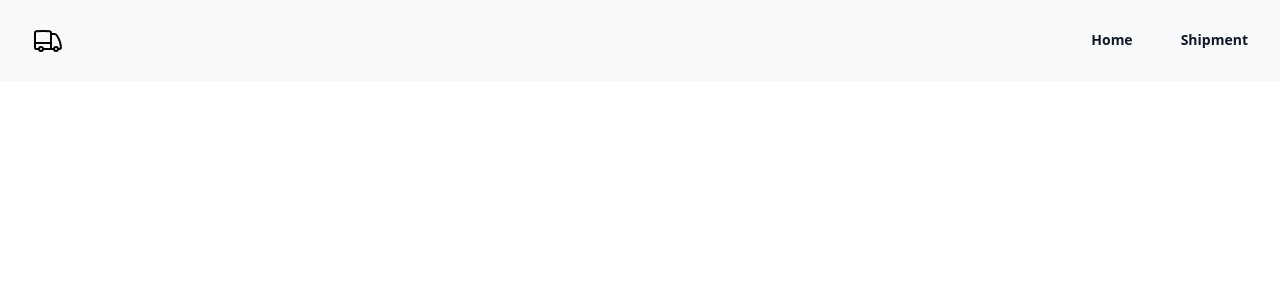
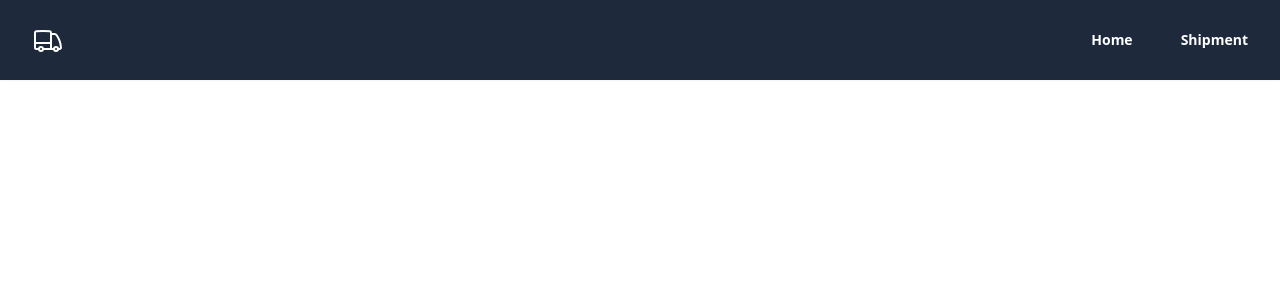
Before and after one commit to codernoyan/delivery-app-task, a React (Vite) app: page / in a window 1280 px wide. Shown: the top 300 px of the page. Built offline with nearby package versions, Linux system fonts and the light colour scheme.

Commit message:
color bugs fixed on navbar

```diff
--- a/src/components/navbar/Navbar.jsx
+++ b/src/components/navbar/Navbar.jsx
@@ -15,15 +15,15 @@ export default function Navbar() {
   const handleRender = (e, itemName) => {
     e.preventDefault();
     setRender(itemName);
-  }
+  };
 
   return (
-    <header className="absolute inset-x-0 top-0 z-50 shadow-sm bg-slate-50">
+    <header className="absolute inset-x-0 top-0 z-50 shadow-sm bg-slate-800">
       <nav className="flex items-center justify-between p-6 lg:px-8" aria-label="Global">
         <div className="flex lg:flex-1">
           <a href="#" className="-m-1.5 p-1.5">
             <span className="sr-only">Your Company</span>
-            <svg xmlns="http://www.w3.org/2000/svg" fill="none" viewBox="0 0 24 24" strokeWidth={1.5} stroke="currentColor" className="w-8 h-8">
+            <svg xmlns="http://www.w3.org/2000/svg" fill="none" viewBox="0 0 24 24" strokeWidth={1.5} stroke="currentColor" className="w-8 h-8 text-white">
               <path strokeLinecap="round" strokeLinejoin="round" d="M8.25 18.75a1.5 1.5 0 01-3 0m3 0a1.5 1.5 0 00-3 0m3 0h6m-9 0H3.375a1.125 1.125 0 01-1.125-1.125V14.25m17.25 4.5a1.5 1.5 0 01-3 0m3 0a1.5 1.5 0 00-3 0m3 0h1.125c.621 0 1.129-.504 1.09-1.124a17.902 17.902 0 00-3.213-9.193 2.056 2.056 0 00-1.58-.86H14.25M16.5 18.75h-2.25m0-11.177v-.958c0-.568-.422-1.048-.987-1.106a48.554 48.554 0 00-10.026 0 1.106 1.106 0 00-.987 1.106v7.635m12-6.677v6.677m0 4.5v-4.5m0 0h-12" />
             </svg>
           </a>
@@ -35,24 +35,24 @@ export default function Navbar() {
             onClick={() => setMobileMenuOpen(true)}
           >
             <span className="sr-only">Open main menu</span>
-            <Bars3Icon className="h-6 w-6" aria-hidden="true" />
+            <Bars3Icon className="h-6 w-6 text-white" aria-hidden="true" />
           </button>
         </div>
         <div className="hidden lg:flex lg:gap-x-12">
           {navigation.map((item) => (
-            <button type="button" onClick={(e) => handleRender(e, item.name)} key={item.name} className="text-sm font-semibold leading-6 text-gray-900">
+            <button type="button" onClick={(e) => handleRender(e, item.name)} key={item.name} className="text-sm font-semibold leading-6 text-white">
               {item.name}
             </button>
           ))}
         </div>
       </nav>
-      <Dialog as="div" className="lg:hidden bg-slate-50" open={mobileMenuOpen} onClose={setMobileMenuOpen}>
+      <Dialog as="div" className="lg:hidden bg-slate-800 text-white" open={mobileMenuOpen} onClose={setMobileMenuOpen}>
         <div className="fixed inset-0 z-50" />
-        <Dialog.Panel className="fixed inset-y-0 right-0 z-50 w-full overflow-y-auto bg-white px-6 py-6 sm:max-w-sm sm:ring-1 sm:ring-gray-900/10">
+        <Dialog.Panel className="fixed inset-y-0 right-0 z-50 w-full overflow-y-auto bg-slate-800 px-6 py-6 sm:max-w-sm sm:ring-1 sm:ring-gray-900/10 text-white">
           <div className="flex items-center justify-between">
             <a href="#" className="-m-1.5 p-1.5">
               <span className="sr-only">Your Company</span>
-              <svg xmlns="http://www.w3.org/2000/svg" fill="none" viewBox="0 0 24 24" strokeWidth={1.5} stroke="currentColor" className="w-8 h-8">
+              <svg xmlns="http://www.w3.org/2000/svg" fill="none" viewBox="0 0 24 24" strokeWidth={1.5} stroke="currentColor" className="w-8 h-8 text-white">
                 <path strokeLinecap="round" strokeLinejoin="round" d="M8.25 18.75a1.5 1.5 0 01-3 0m3 0a1.5 1.5 0 00-3 0m3 0h6m-9 0H3.375a1.125 1.125 0 01-1.125-1.125V14.25m17.25 4.5a1.5 1.5 0 01-3 0m3 0a1.5 1.5 0 00-3 0m3 0h1.125c.621 0 1.129-.504 1.09-1.124a17.902 17.902 0 00-3.213-9.193 2.056 2.056 0 00-1.58-.86H14.25M16.5 18.75h-2.25m0-11.177v-.958c0-.568-.422-1.048-.987-1.106a48.554 48.554 0 00-10.026 0 1.106 1.106 0 00-.987 1.106v7.635m12-6.677v6.677m0 4.5v-4.5m0 0h-12" />
               </svg>
             </a>
@@ -62,7 +62,7 @@ export default function Navbar() {
               onClick={() => setMobileMenuOpen(false)}
             >
               <span className="sr-only">Close menu</span>
-              <XMarkIcon className="h-6 w-6" aria-hidden="true" />
+              <XMarkIcon className="h-6 w-6 text-white" aria-hidden="true" />
             </button>
           </div>
           <div className="mt-6 flow-root">
@@ -71,8 +71,8 @@ export default function Navbar() {
                 {navigation.map((item) => (
                   <a
                     key={item.name}
-                    href={item.href}
-                    className="-mx-3 block rounded-lg px-3 py-2 text-base font-semibold leading-7 text-gray-900 hover:bg-gray-50"
+                    onClick={(e) => handleRender(e, item.name)}
+                    className="-mx-3 block rounded-lg px-3 py-2 text-base font-semibold leading-7 text-white hover:bg-gray-600"
                   >
                     {item.name}
                   </a>
```
